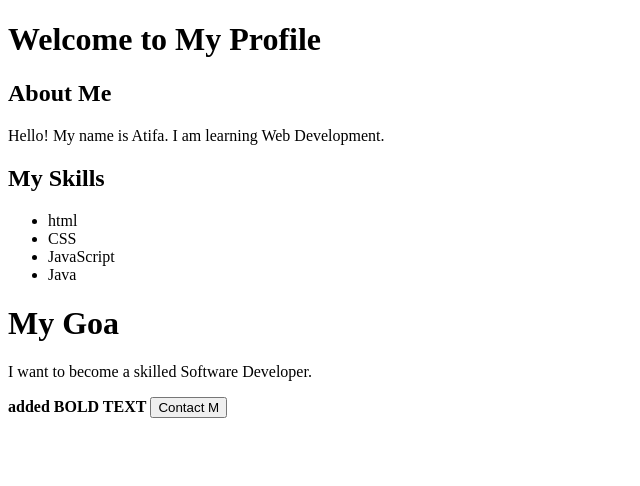
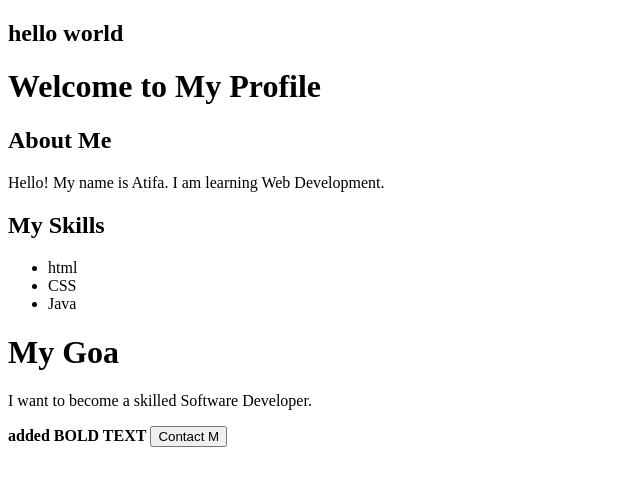
Before and after one commit to atifa13/niat2, a plain HTML site: page index.html in a window 1280 px wide. Shown: the whole page, without its empty margins (0-640 px from the left). Drawn offline with Linux system fonts and the light colour scheme.

Commit message:
removing line18 from my html file

```diff
--- a/index.html
+++ b/index.html
@@ -4,6 +4,7 @@
     <title>Instructor Profile</title>
 </head>
 <body>
+    <h2>hello world</h2>
 
     <h1>Welcome to My Profile</h1>
 
@@ -14,7 +15,7 @@
     <ul>
         <li>html</li>
         <li>CSS</li>
-        <li>JavaScript</li>
+
 
         <li>Java</li>
     </ul>
```
